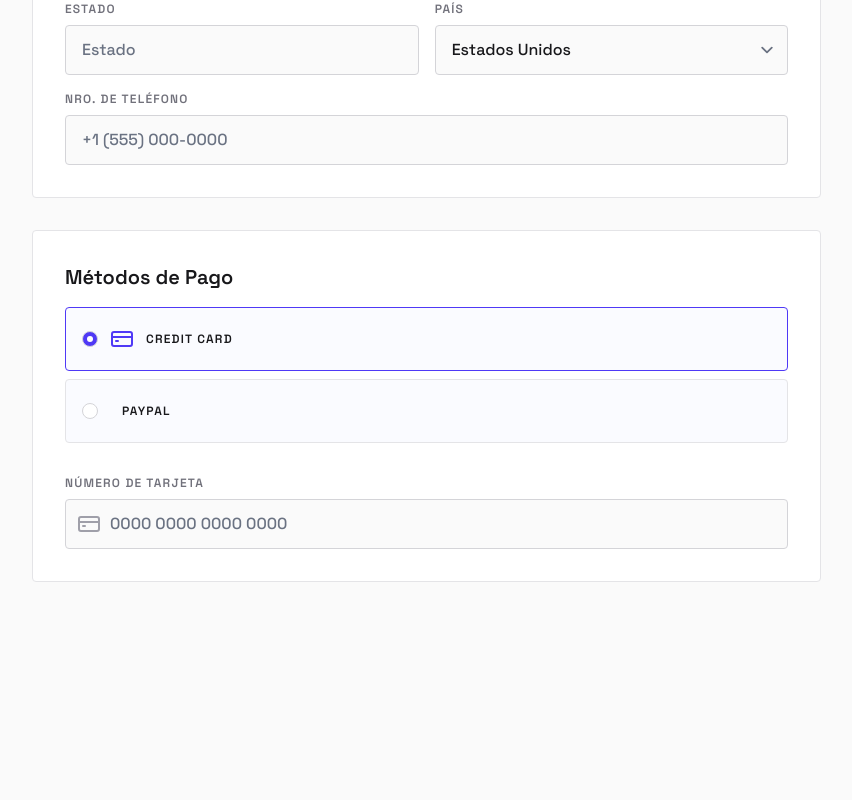
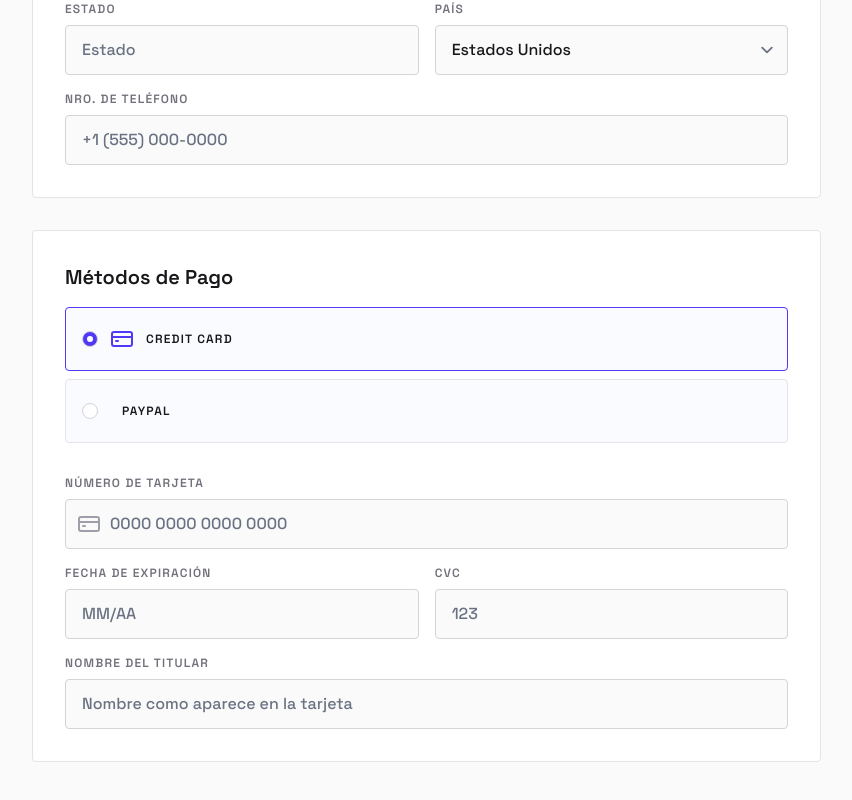
Before and after one commit to arturolguillen/devarturo-2-one-page-checkout, a Next.js app: page / in a window 1280 px wide. Shown: the part 707-1507 px from the top of the page, without its empty margins (0-852 px from the left). Before the commit the page ends 1353 px from the top, so only its background shows below. Built offline with nearby package versions, Linux system fonts and the light colour scheme.

Commit message:
Add form fields for card expiry, CVC, and cardholder name in CardDetails component

```diff
--- a/src/components/CardDetails.tsx
+++ b/src/components/CardDetails.tsx
@@ -19,6 +19,35 @@ export default function CardDetails() {
                     </div>
                 </FormGroup>
             </div>
+            <FormGroup>
+                <FormLabel htmlFor="card_expiry">{'Fecha de expiración'}</FormLabel>
+                <input
+                    type="text"
+                    className="input"
+                    id="card_expiry"
+                    placeholder={'MM/AA'}
+                />
+            </FormGroup>
+            <FormGroup>
+                <FormLabel htmlFor="card_cvc">{'CVC'}</FormLabel>
+                <input
+                    type="text"
+                    className="input"
+                    id="card_cvc"
+                    placeholder={'123'}
+                />
+            </FormGroup>
+            <div className="md:col-span-2">
+                <FormGroup>
+                    <FormLabel htmlFor="cardholder_name">{'Nombre del titular'}</FormLabel>
+                    <input
+                        type="text"
+                        className="input"
+                        id="cardholder_name"
+                        placeholder={'Nombre como aparece en la tarjeta'}
+                    />
+                </FormGroup>
+            </div>
         </div>
     );
 }
```
